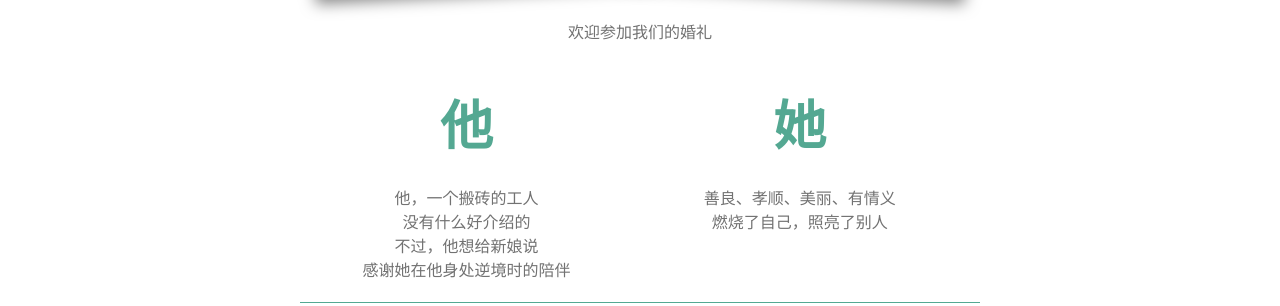
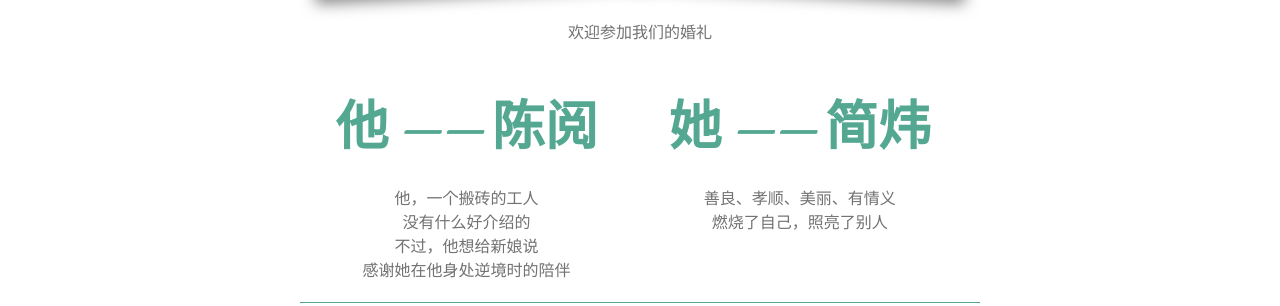
Before and after one commit to caimaoy/wedding-invitation-for-other, a plain HTML site: page index.html in a window 1280 px wide. Shown: the part 555-861 px from the top of the page. Drawn offline with nearby package versions, Linux system fonts and the light colour scheme; a script that the page names is missing; a web font is replaced by a local one.

Commit message:
被迫修改

```diff
--- a/index.html
+++ b/index.html
@@ -81,7 +81,7 @@
     </p>
     <div class="clmn us">
         <h2>
-            他
+            他 —— 陈阅
         </h2>
         <p>
         他，一个搬砖的工人</br>
@@ -92,7 +92,7 @@
     </div>
     <div class="clmn us">
         <h2>
-            她
+            她 —— 简炜
         </h2>
         <p>
         善良、孝顺、美丽、有情义</br>
```
